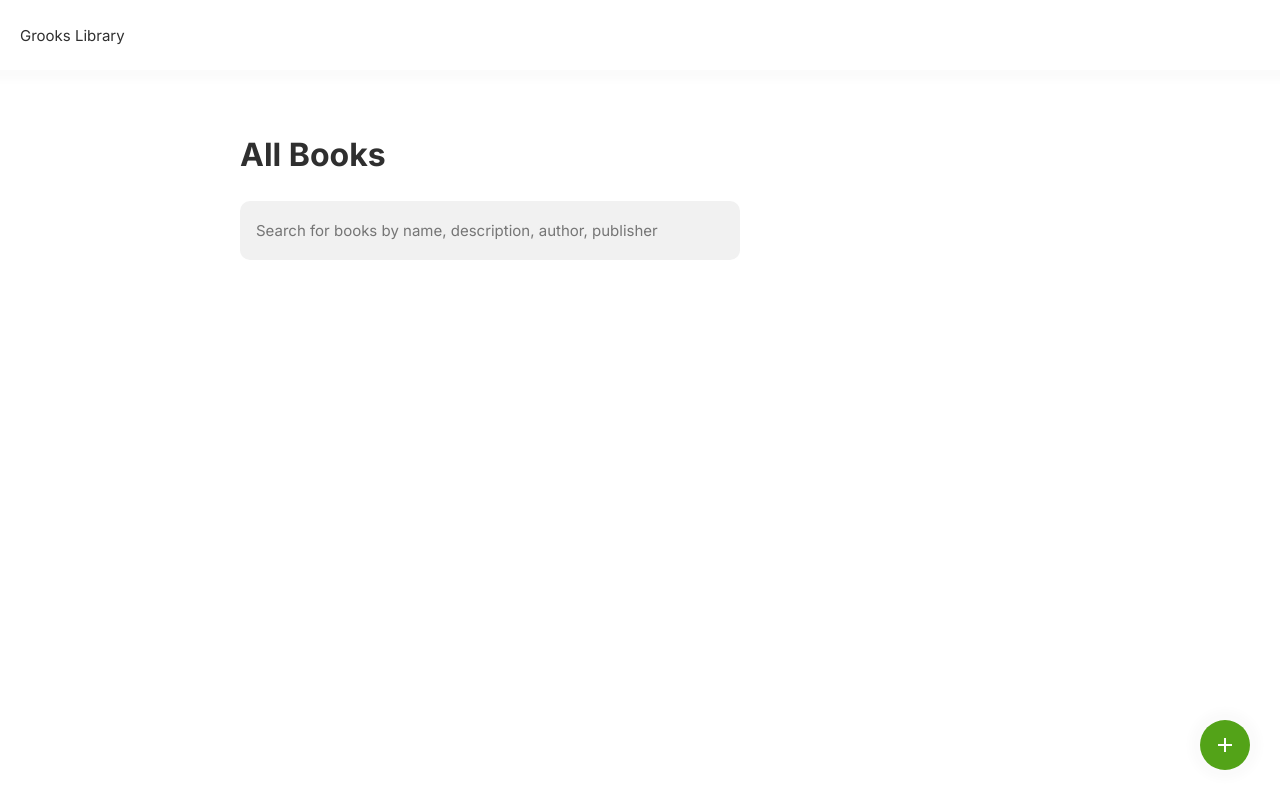
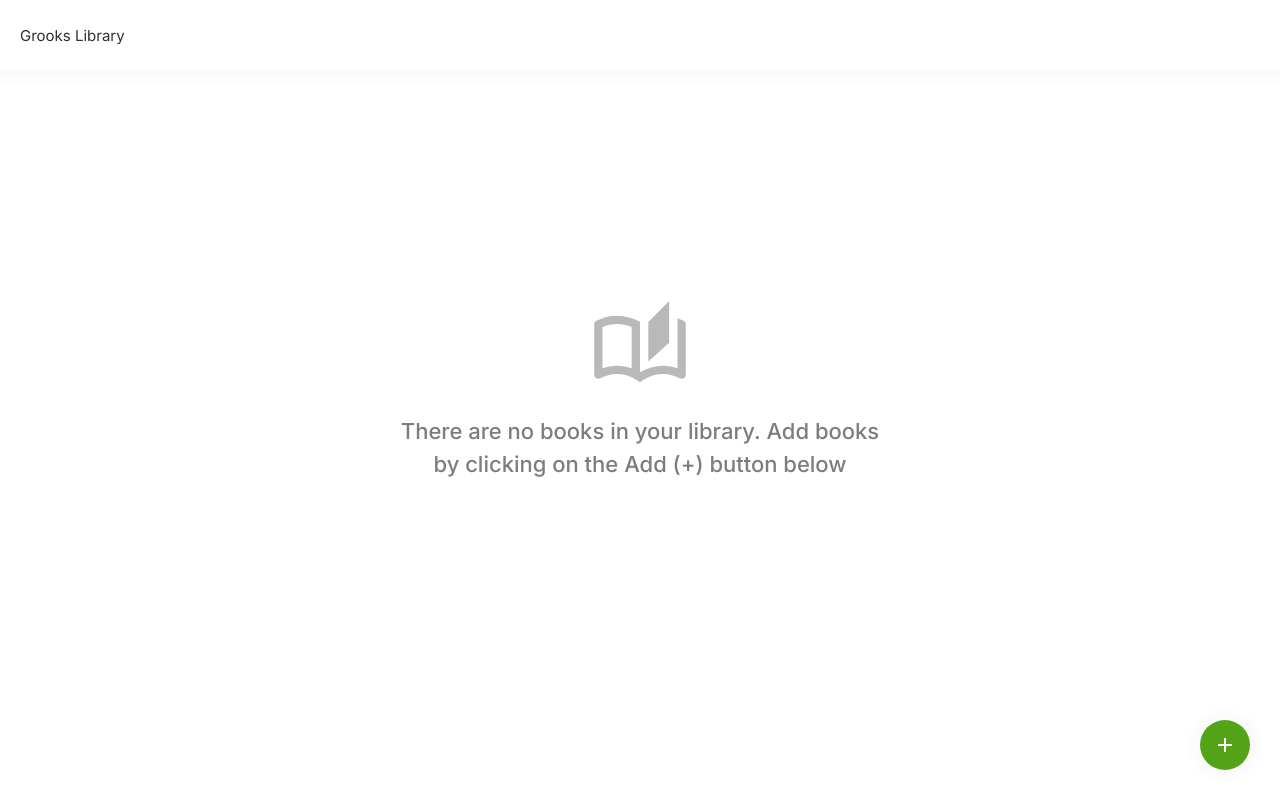
Before and after one commit to DevangMstryls/Grooks-Library, a React (Create React App) app: page / in a window 1280 px wide. Built offline with nearby package versions, Linux system fonts and the light colour scheme.

Commit message:
master/styling: added & styled the no books added message

```diff
--- a/src/components/books/BooksList.tsx
+++ b/src/components/books/BooksList.tsx
@@ -4,7 +4,7 @@ import {connect} from "react-redux";
 import BookCard from "./BookCard";
 import {Book} from "../../core/types/types";
 import "./../../styles/components/BooksList.scss";
-import {AddIcon} from "../icons";
+import {AddIcon, BookIcon} from "../icons";
 import {useHistory} from "react-router";
 
 
@@ -67,11 +67,25 @@ const BooksList = (props: Props) => {
         filterBooks();
     }, [searchTerm]);
 
+    const booksAdded = !!Object.keys(allBooks).length;
+
     return (
-        <div className="m-x-auto books-list">
+        <div className={`m-x-auto books-list ${booksAdded ? '' : 'flex-justify-center'}`}>
 
+            {
+                !booksAdded
+                    ?
+                    <div className="txt-al-c">
+                        <BookIcon width={100} height={100} color={'#bab9b9'}/>
+                        <p className="p2 m-t-s txt-clr-gray-1 mxw-500 m-x-auto">There are no books in your library. Add
+                            books by clicking on the Add (+) button
+                            below</p>
+                    </div>
+                    :
+                    <>
                         <h1 className="h2">{filtersApplied() ? `Showing results for "${searchTerm}"` : 'All Books'}</h1>
 
+                        {/* search bar */}
                         <div className="search-bar">
                             <input
                                 type="search"
@@ -89,6 +103,7 @@ const BooksList = (props: Props) => {
                             {/*<button onClick={() => doSearch()}>{waitForSearch ? 'Searching...' : 'Search'}</button>*/}
                         </div>
 
+                        {/* books feed */}
                         <div className="books-feed">
                             {
                                 Object.keys(filtersApplied() ? filteredBooks : allBooks).map((bookId) => {
@@ -101,12 +116,20 @@ const BooksList = (props: Props) => {
                                 })
                             }
                         </div>
+                    </>
+            }
 
+            {/* no books found */}
             {
                 (filtersApplied() && !Object.keys(filteredBooks).length) &&
-                <p>No book found for &quot;{searchTerm}&quot;</p>
+                <div className="txt-al-c">
+                    <BookIcon width={100} height={100} color={'#bab9b9'}/>
+                    <p className="p2 m-t-s txt-clr-gray-1 mxw-500 m-x-auto">No book found
+                        for &quot;{searchTerm}&quot;</p>
+                </div>
             }
 
+            {/* add button */}
             <button
                 className="btn-icon add-book-btn"
                 onClick={() => {
```
Lines whose indentation alone changed are shown as unchanged.
